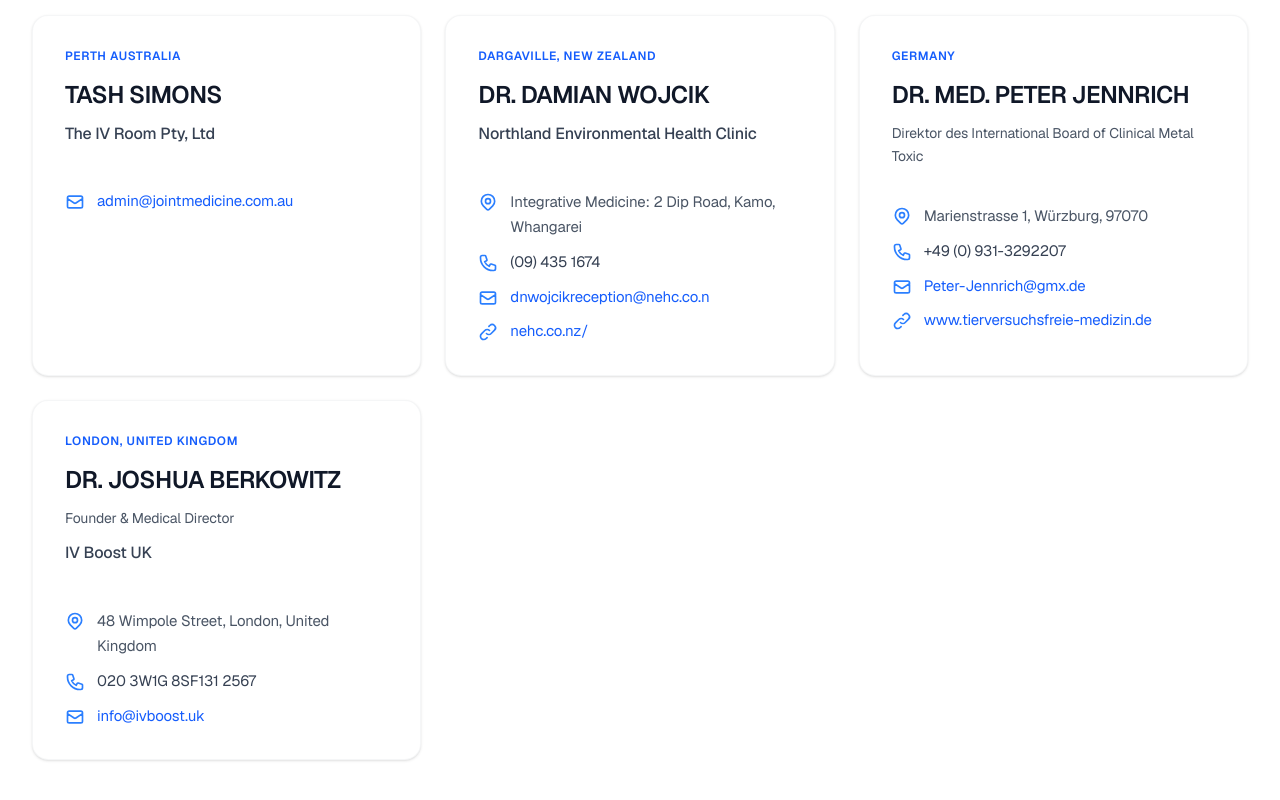
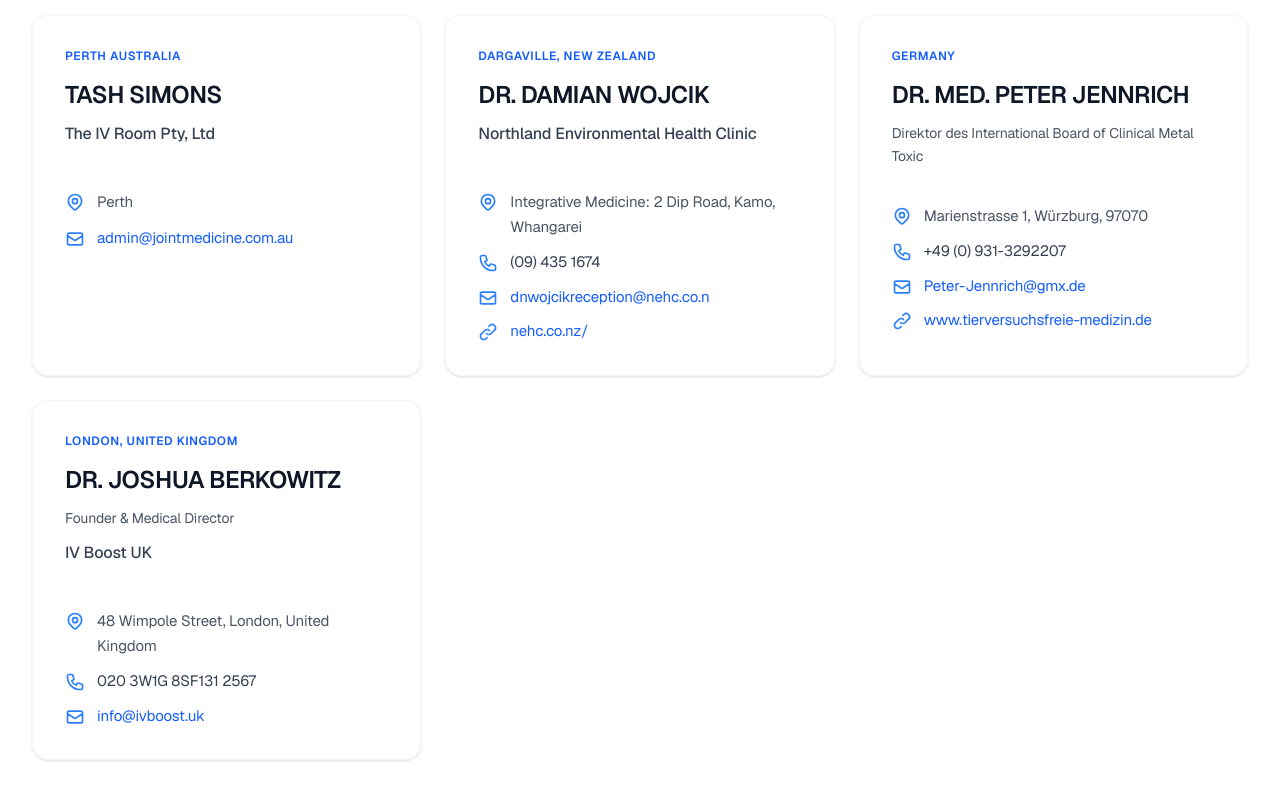
Before and after one commit to helloivanco/gadolinium.org, a Next.js app: page /clinics in a window 1280 px wide. Shown: the part 4669-5469 px from the top of the page. Built offline with nearby package versions, Linux system fonts and the light colour scheme.

Commit message:
Remove SWC minification from Next.js config and add city information for TASH SIMONS clinic in Perth.

```diff
--- a/data/clinics.ts
+++ b/data/clinics.ts
@@ -295,6 +295,7 @@
   {
     name: 'TASH SIMONS',
     clinicName: 'The IV Room Pty, Ltd',
+    city: 'Perth',
     email: 'admin@jointmedicine.com.au',
     region: 'PERTH AUSTRALIA',
     category: 'international',
--- a/next.config.ts
+++ b/next.config.ts
@@ -12,7 +12,6 @@
   compress: true,
   poweredByHeader: false,
   reactStrictMode: true,
-  swcMinify: true,
   experimental: {
     optimizeCss: true,
   },
```
